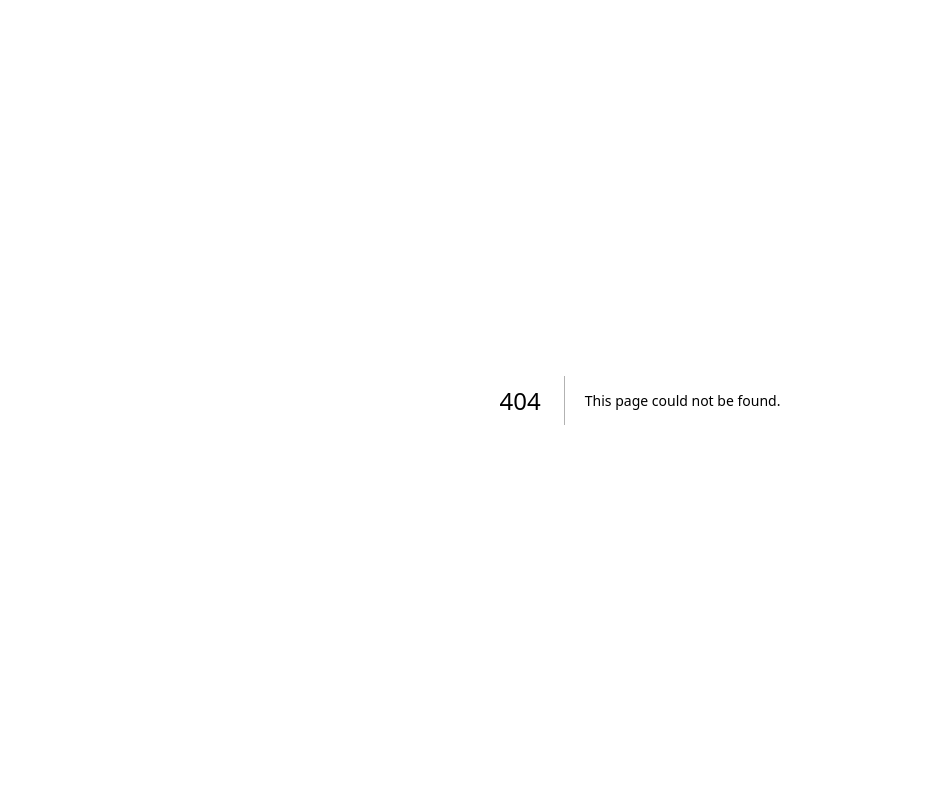
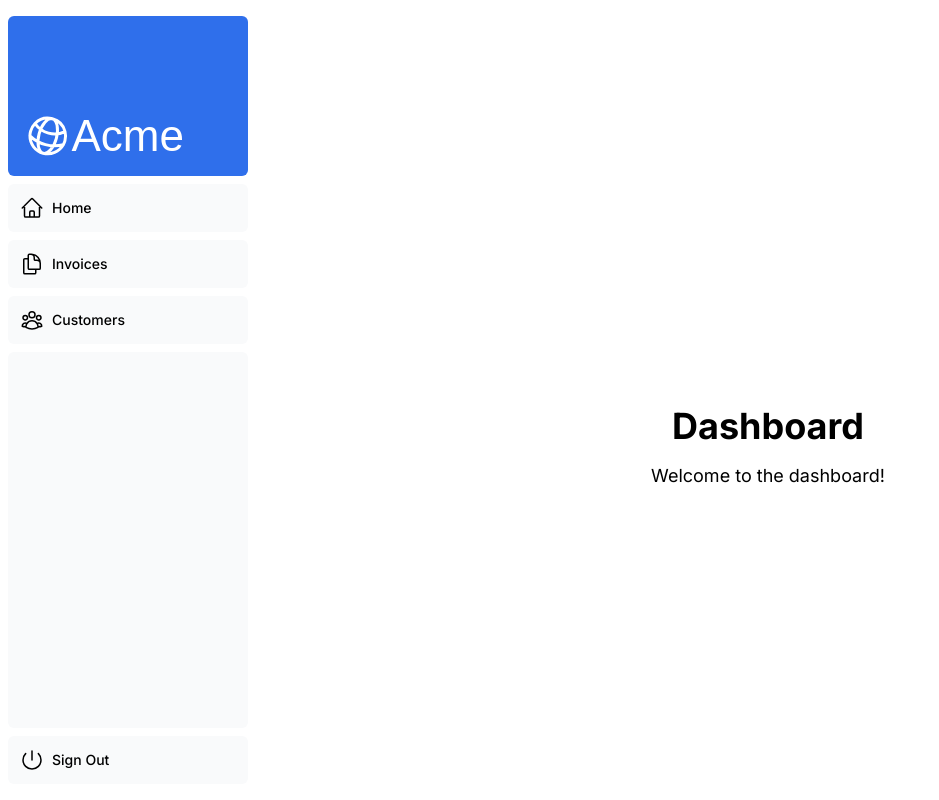
Before and after one commit to susan8213/nextjs-dasboard, a Next.js app: page /dashboard in a window 1280 px wide. Before the commit this address had no page. Shown: the whole page, without its empty margins (0-939 px from the left). Built offline with nearby package versions, Linux system fonts and the light colour scheme; a web font is replaced by a local one.

Commit message:
demo of routings and avoid hydration error

```diff
--- /dev/null
+++ b/app/dashboard/customers/page.tsx
@@ -0,0 +1,8 @@
+export default function Customers() {
+  return (
+    <div className="flex min-h-screen flex-col items-center justify-center p-24">
+      <h1 className="text-4xl font-bold">Customers</h1>
+      <p className="mt-4 text-lg">Welcome to the customers page!</p>
+    </div>
+  );
+}
--- /dev/null
+++ b/app/dashboard/invoices/page.tsx
@@ -0,0 +1,8 @@
+export default function Invoices() {
+  return (
+    <div className="flex min-h-screen flex-col items-center justify-center p-24">
+      <h1 className="text-4xl font-bold">Invoices</h1>
+      <p className="mt-4 text-lg">Welcome to the invoices page!</p>
+    </div>
+  );
+}
--- /dev/null
+++ b/app/dashboard/layout.tsx
@@ -0,0 +1,12 @@
+import SideNav from '@/app/ui/dashboard/sidenav';
+
+export default function Layout({ children }: { children: React.ReactNode }) {
+  return (
+    <div className="flex h-screen flex-col md:flex-row md:overflow-hidden">
+      <div className="w-full flex-none md:w-64">
+        <SideNav />
+      </div>
+      <div className="flex-grow p-6 md:overflow-y-auto md:p-12">{children}</div>
+    </div>
+  );
+}
--- /dev/null
+++ b/app/dashboard/page.tsx
@@ -0,0 +1,28 @@
+// 錯誤的寫法：
+// 使用箭頭函式定義組件，雖然語法上沒有問題，但這種寫法可能導致 React DevTools 將組件名稱顯示為匿名函式，
+// 並且在 Next.js 中可能因為伺服器端和客戶端渲染結果不一致而引發 hydration error。
+// const Dashboard = () => {
+//     return (
+//         <div className="flex min-h-screen flex-col items-center justify-center p-24">
+//             <h1 className="text-4xl font-bold">Dashboard</h1>
+//             <p className="mt-4 text-lg">Welcome to the dashboard!</p>
+//         </div>
+//     );
+// }
+// export default Dashboard;
+
+
+// 改進的寫法：
+// 使用命名函式的方式定義組件，這樣可以提供穩定的函式名稱，避免 hydration error，
+// 並且更符合 Next.js 的最佳實踐，讓框架更容易識別這是一個頁面組件。
+export default function Dashboard() {
+    return (
+        <div className="flex min-h-screen flex-col items-center justify-center p-24">
+            {/* 標題部分，顯示 Dashboard 的標題 */}
+            <h1 className="text-4xl font-bold">Dashboard</h1>
+
+            {/* 描述部分，提供簡單的歡迎訊息 */}
+            <p className="mt-4 text-lg">Welcome to the dashboard!</p>
+        </div>
+    );
+}
```
